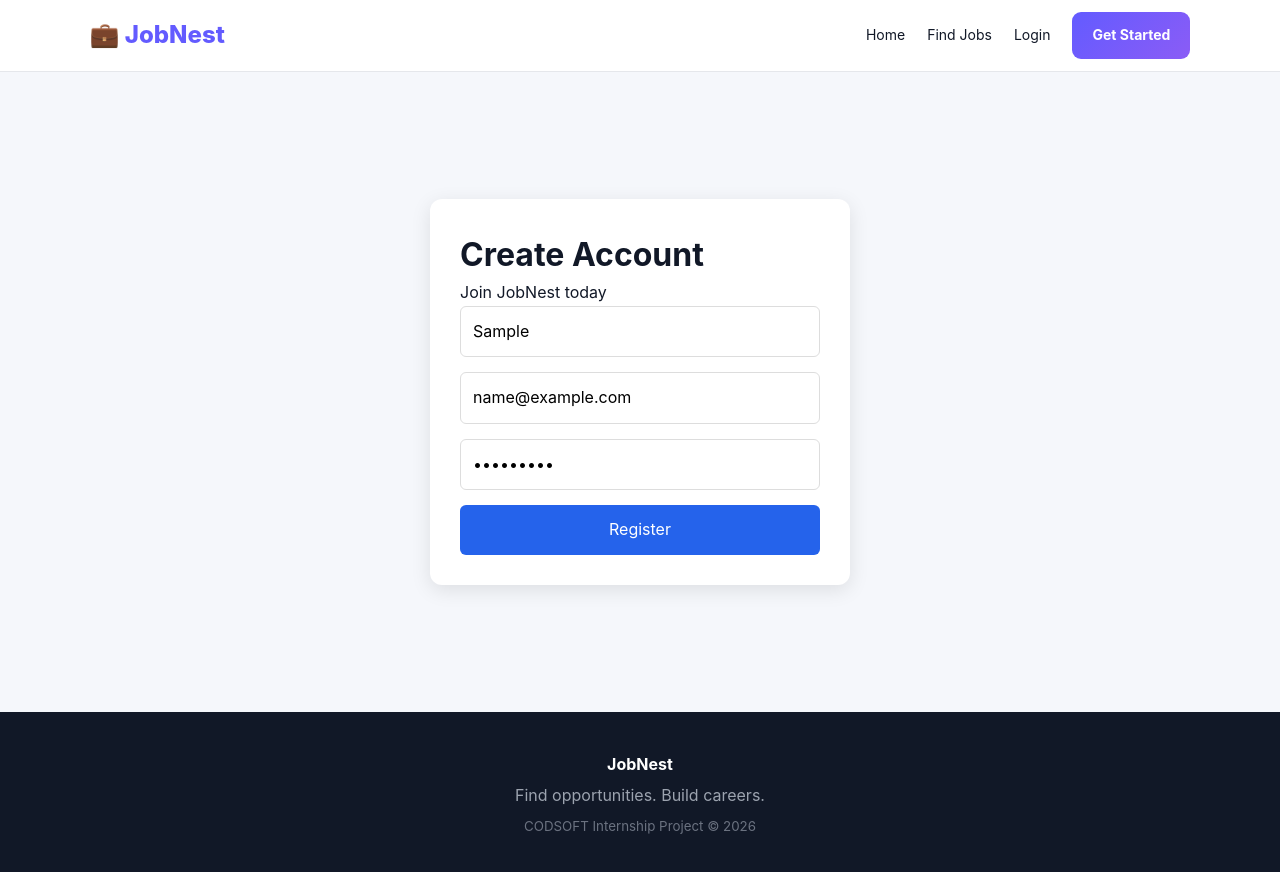
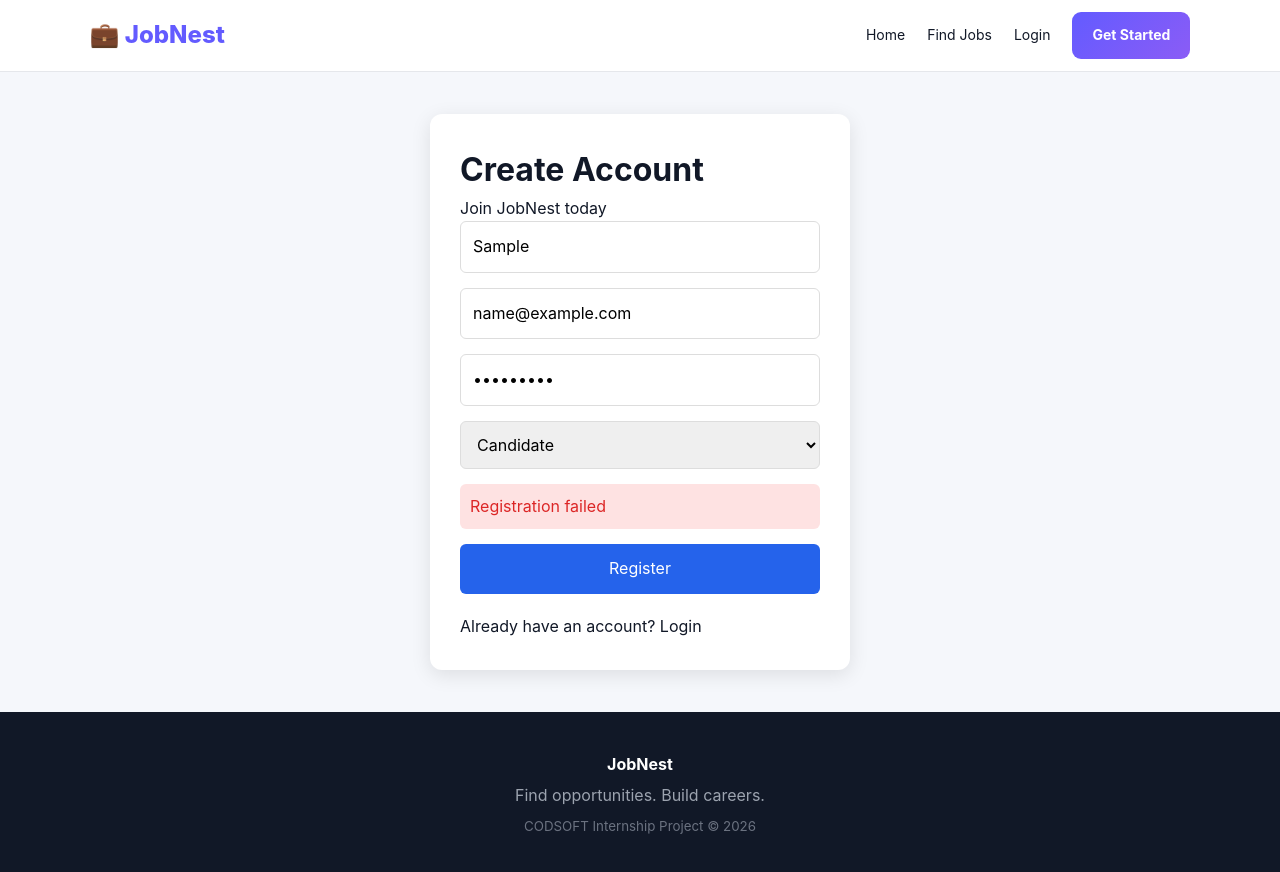
Before and after one commit to Akshat627/job-board, a React (Vite) app in the folder client/: page /register in a window 1280 px wide. Both pictures are taken after typing "Sample", "name@example.com", "Sample123" into the empty fields and a click on the button "Register". Shown: the top 872 px of the page. Built offline with nearby package versions, Linux system fonts and the light colour scheme; no server answers.

Commit message:
Update Register.jsx

```diff
--- a/client/src/pages/Register.jsx
+++ b/client/src/pages/Register.jsx
@@ -1,11 +1,19 @@
 import { useState } from "react";
+import { useNavigate, Link } from "react-router-dom";
+import API from "../api";
 
 export default function Register() {
+  const navigate = useNavigate();
+
   const [form, setForm] = useState({
     name: "",
     email: "",
     password: "",
+    role: "candidate",
   });
+
+  const [error, setError] = useState("");
+  const [loading, setLoading] = useState(false);
 
   const handleChange = (e) => {
     setForm({
@@ -14,18 +22,50 @@ export default function Register() {
     });
   };
 
-  const handleSubmit = (e) => {
+  const handleSubmit = async (e) => {
     e.preventDefault();
-    alert("Registration submitted!");
+
+    setError("");
+    setLoading(true);
+
+    try {
+      const response = await API.post("/auth/register", {
+        name: form.name,
+        email: form.email,
+        password: form.password,
+        role: form.role,
+      });
+
+      console.log("Registration successful:", response.data);
+
+      alert("Registration successful! Please login.");
+
+      navigate("/login");
+
+    } catch (error) {
+      console.error(
+        "REGISTRATION ERROR:",
+        error.response?.data || error.message
+      );
+
+      setError(
+        error.response?.data?.message ||
+        "Registration failed"
+      );
+    } finally {
+      setLoading(false);
+    }
   };
 
   return (
     <div style={styles.container}>
       <div style={styles.card}>
         <h1>Create Account</h1>
+
         <p>Join JobNest today</p>
 
         <form onSubmit={handleSubmit}>
+
           <input
             type="text"
             name="name"
@@ -56,10 +96,44 @@ export default function Register() {
             style={styles.input}
           />
 
-          <button type="submit" style={styles.button}>
-            Register
+          <select
+            name="role"
+            value={form.role}
+            onChange={handleChange}
+            style={styles.input}
+          >
+            <option value="candidate">
+              Candidate
+            </option>
+
+            <option value="employer">
+              Employer
+            </option>
+          </select>
+
+          {error && (
+            <div style={styles.error}>
+              {error}
+            </div>
+          )}
+
+          <button
+            type="submit"
+            style={styles.button}
+            disabled={loading}
+          >
+            {loading ? "Creating account..." : "Register"}
           </button>
+
         </form>
+
+        <p style={{ marginTop: "20px" }}>
+          Already have an account?{" "}
+          <Link to="/login">
+            Login
+          </Link>
+        </p>
+
       </div>
     </div>
   );
@@ -74,6 +148,7 @@ const styles = {
     padding: "20px",
     background: "#f5f7fb",
   },
+
   card: {
     width: "100%",
     maxWidth: "420px",
@@ -82,6 +157,7 @@ const styles = {
     borderRadius: "12px",
     boxShadow: "0 5px 20px rgba(0,0,0,0.1)",
   },
+
   input: {
     width: "100%",
     boxSizing: "border-box",
@@ -90,6 +166,7 @@ const styles = {
     border: "1px solid #ddd",
     borderRadius: "6px",
   },
+
   button: {
     width: "100%",
     padding: "12px",
@@ -100,4 +177,12 @@ const styles = {
     fontSize: "16px",
     cursor: "pointer",
   },
+
+  error: {
+    color: "#dc2626",
+    marginBottom: "15px",
+    padding: "10px",
+    background: "#fee2e2",
+    borderRadius: "6px",
+  },
 };
```
